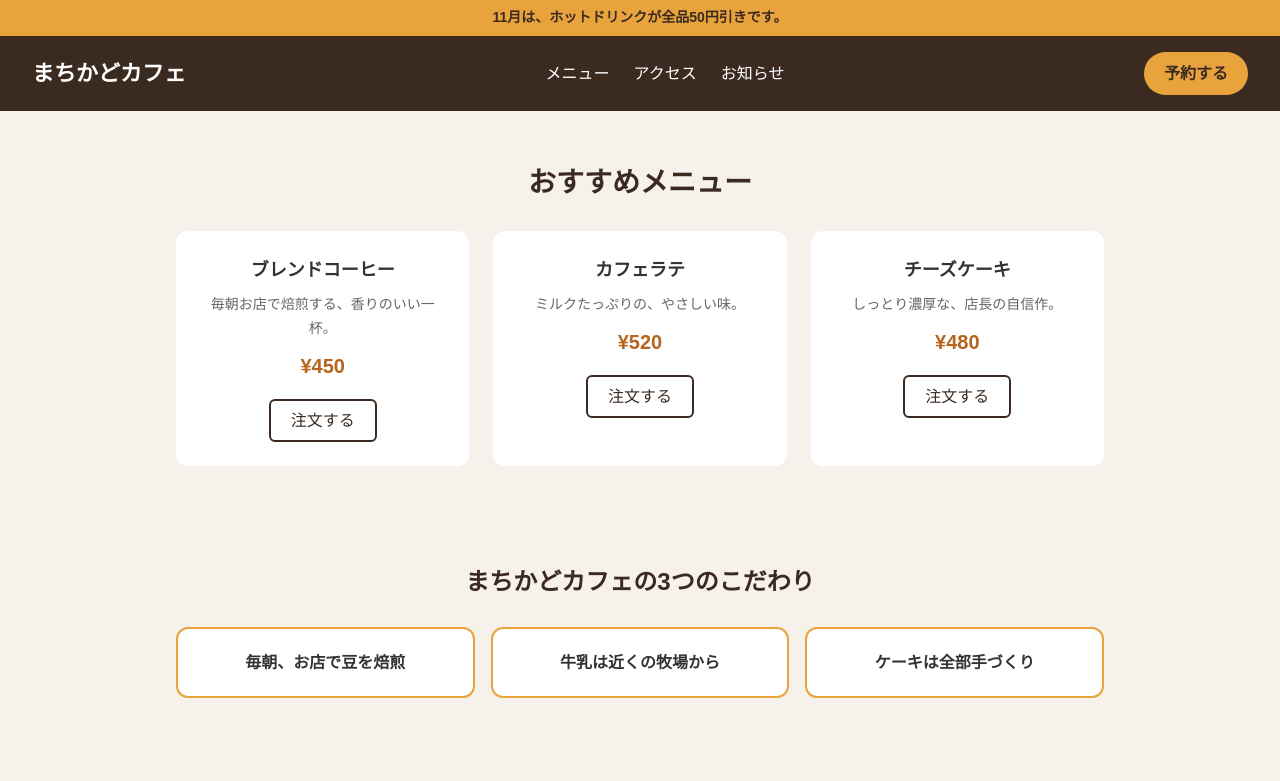
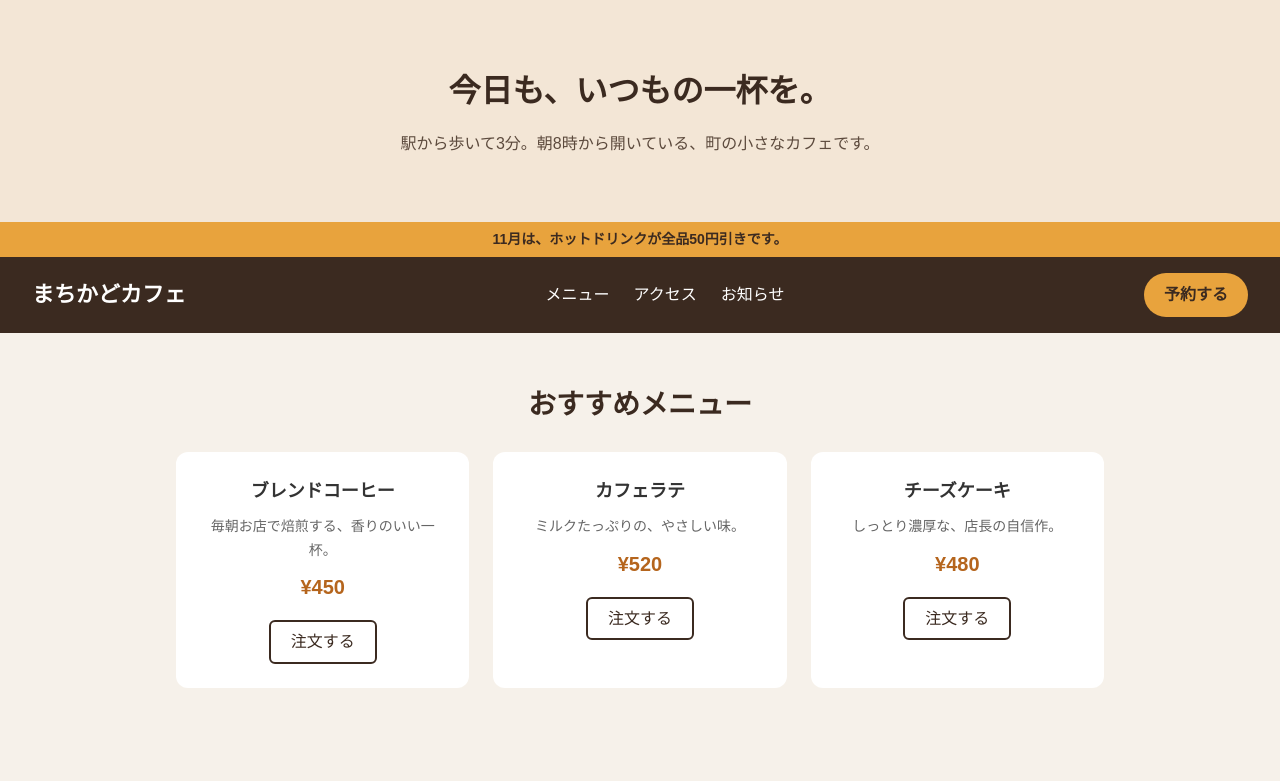
Before and after one commit to yeyint0o/cafe-261113-racoons, a plain HTML site: page index.html in a window 1280 px wide. Shown: the top 781 px of the page. Drawn offline with Linux system fonts and the light colour scheme.

Commit message:
MC-102 Add main visual

```diff
--- a/css/header.css
+++ b/css/header.css
@@ -47,3 +47,19 @@
   font-weight: bold;
   color: #3b2a20;
 }
+.hero {
+  padding: 64px 16px;
+  background: #f3e6d6;
+  text-align: center;
+}
+
+.hero__title {
+  margin: 0 0 12px;
+  font-size: 32px;
+  color: #3b2a20;
+}
+
+.hero__text {
+  margin: 0;
+  color: #5c4a3d;
+}
--- a/index.html
+++ b/index.html
@@ -10,6 +10,10 @@
   <link rel="stylesheet" href="css/main.css">
   <link rel="stylesheet" href="css/footer.css">
 </head>
+  <section class="hero">
+    <h2 class="hero__title">今日も、いつもの一杯を。</h2>
+    <p class="hero__text">駅から歩いて3分。朝8時から開いている、町の小さなカフェです。</p>
+  </section>
 
 <body>
   <!-- ===== A ヘッダー ここから ===== -->
```
